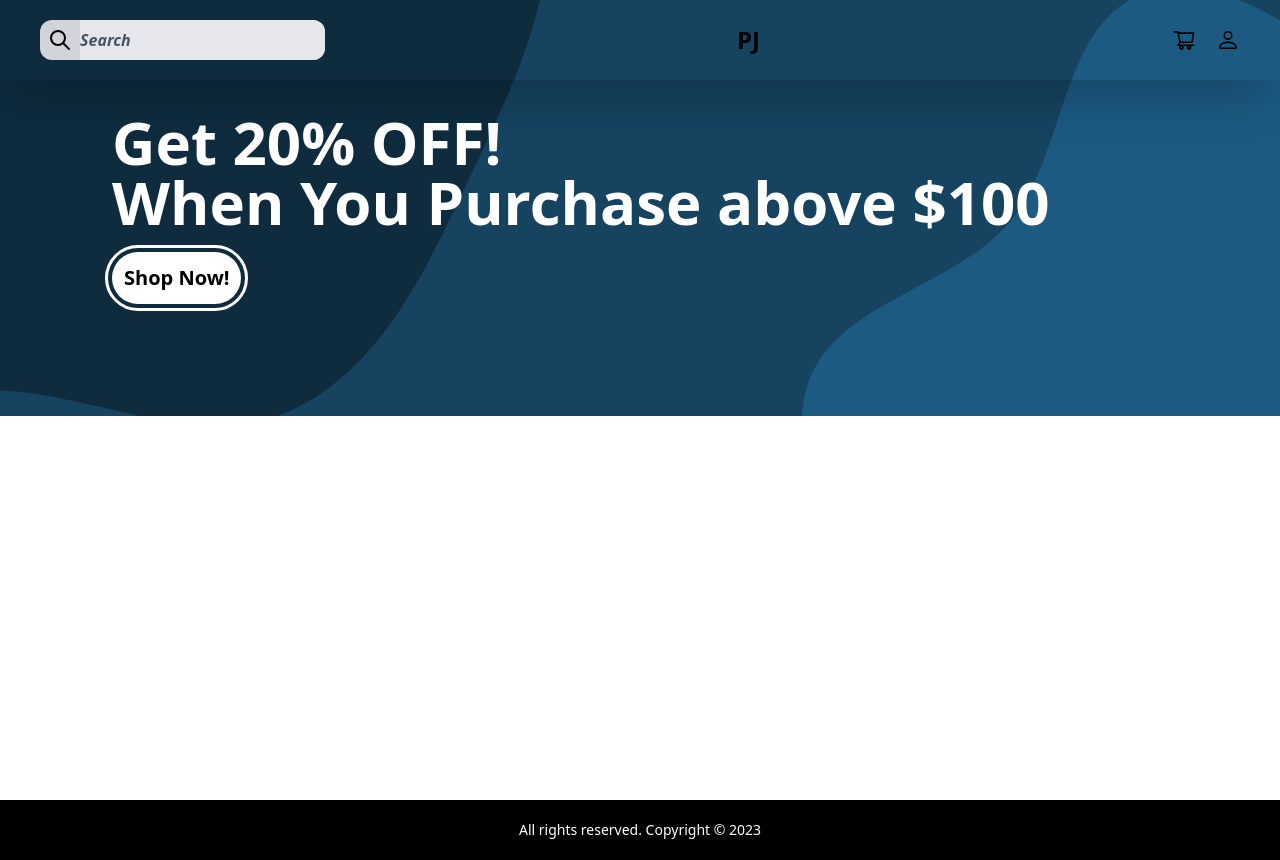
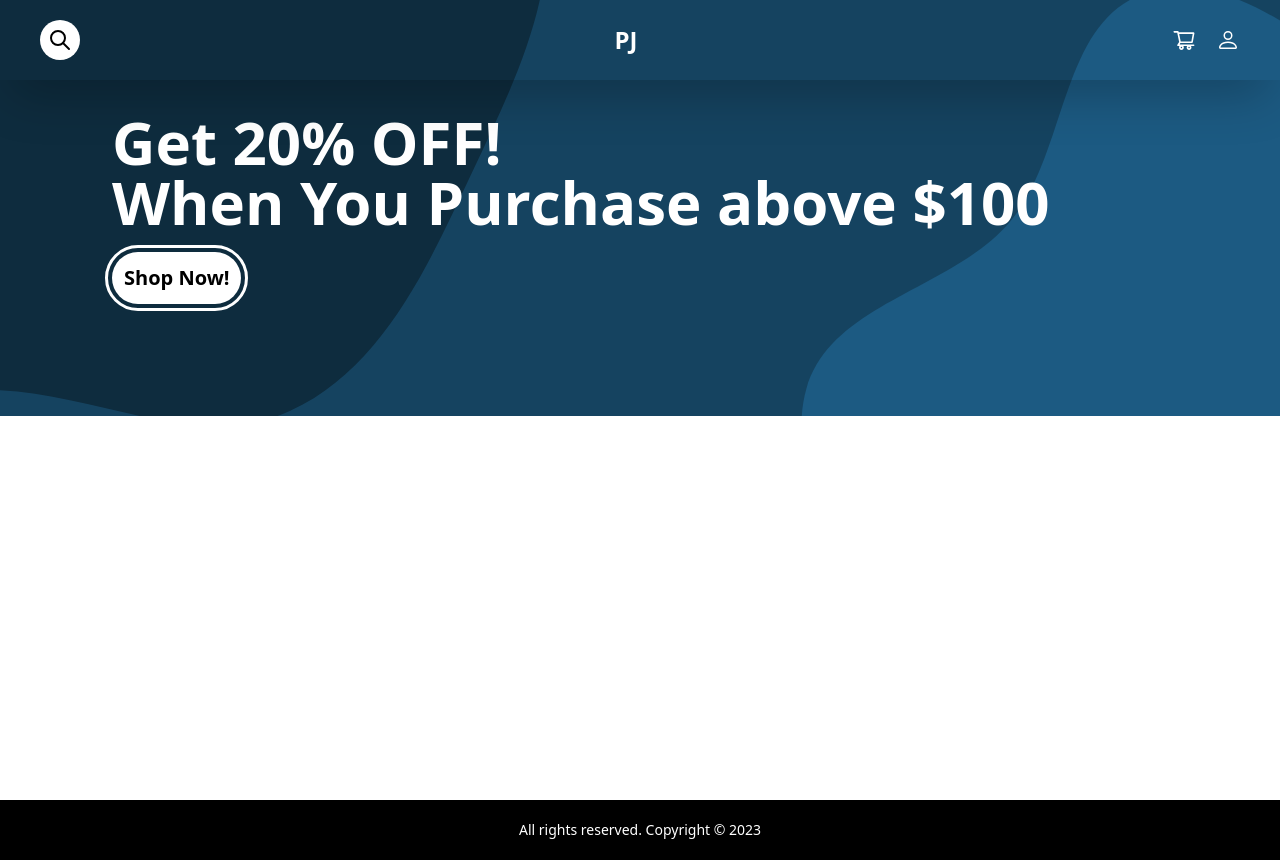
Before and after one commit to Wediah/shoppingsite, a Next.js app: page / in a window 1280 px wide. Built offline with nearby package versions, Linux system fonts and the light colour scheme.

Commit message:
updates nav button

```diff
--- a/pages/Nav.tsx
+++ b/pages/Nav.tsx
@@ -13,18 +13,15 @@ function Nav() {
         <div className='w-full'>
             <div className='flex items-center h-20 w-full'>
                 <div className='flex items-center mx-10 justify-between w-full'>
-                    <div className='flex h-10 bg-gray-300 rounded-xl overflow-hidden text-center'>
-                      <div className='flex items-center relative '>
+                    <div className='flex h-10 transition ease-in-out delay-150 bg-white hover:-translate-y-1 hover:scale-110 hover:bg-indigo-500 duration-300 rounded-full overflow-hidden text-center'>
                         <div><TbSearch className='text-2xl  cursor-pointer align-middle m-2'/></div>
-                        <input type="text" placeholder='Search' className='w-full h-10 outline-none border-none text-md font-semibold bg-gray-200 focus:outline-none placeholder:text-slate-600 placeholder:italic placeholder:focus:opacity-0 placeholder:transition-all placeholder:ease-in-out placeholder:duration-75' />
-                      </div>
                     </div>
                     <div>
-                      <h1 className='text-2xl font-bold cursor-pointer ' onClick={() => router.push('/')}>PJ</h1>
+                      <h1 className='text-2xl font-bold cursor-pointer text-white' onClick={() => router.push('/')}>PJ</h1>
                     </div>
                     <div className='flex items-center gap-5'>
-                      <div><AiOutlineShoppingCart className='text-2xl hover:scale-75 duration-100 cursor-pointer'/></div>
-                      <div><BsPerson className='text-2xl hover:scale-75 duration-100 cursor-pointer' onClick={() => router.push('/Signin')}/></div>
+                      <div><AiOutlineShoppingCart className='text-2xl hover:scale-75 duration-100 cursor-pointer text-white'/></div>
+                      <div><BsPerson className='text-2xl hover:scale-75 duration-100 cursor-pointer text-white' onClick={() => router.push('/Signin')}/></div>
                     </div>
                 </div>
             </div>
```
